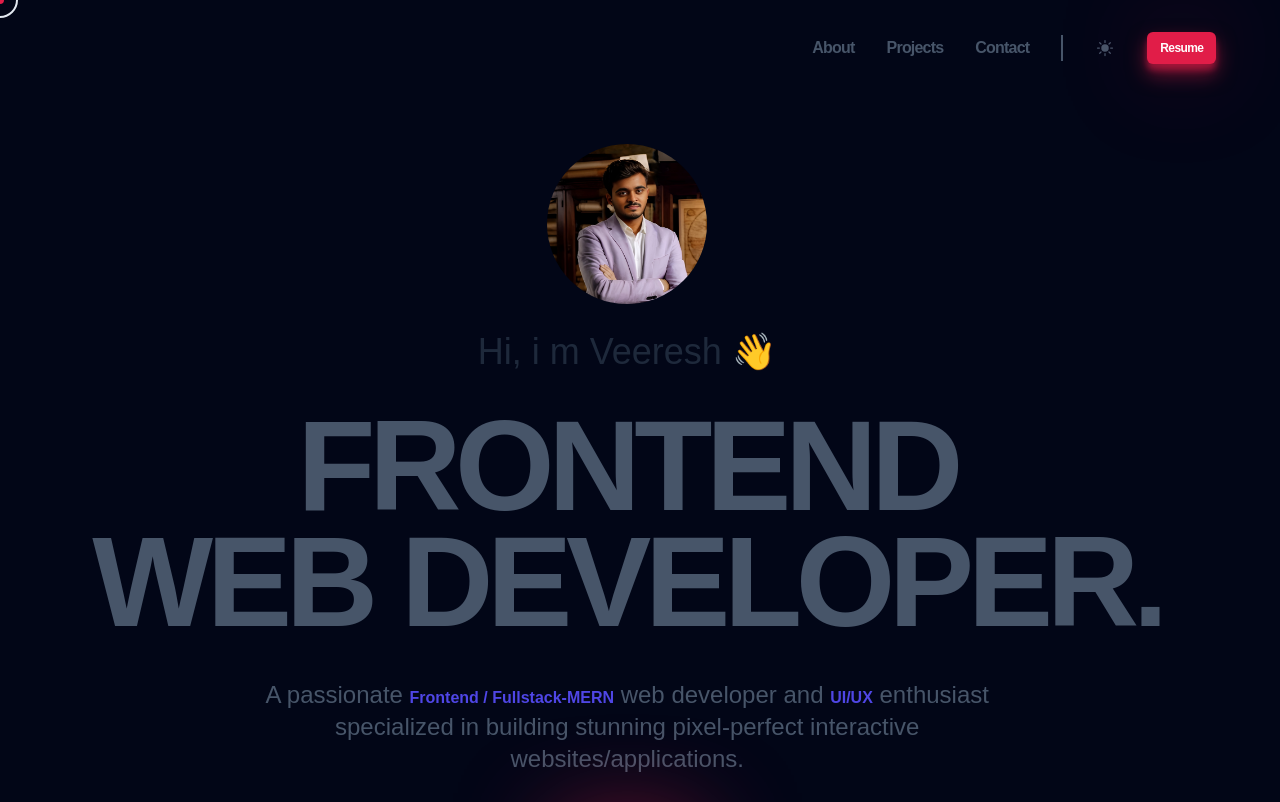
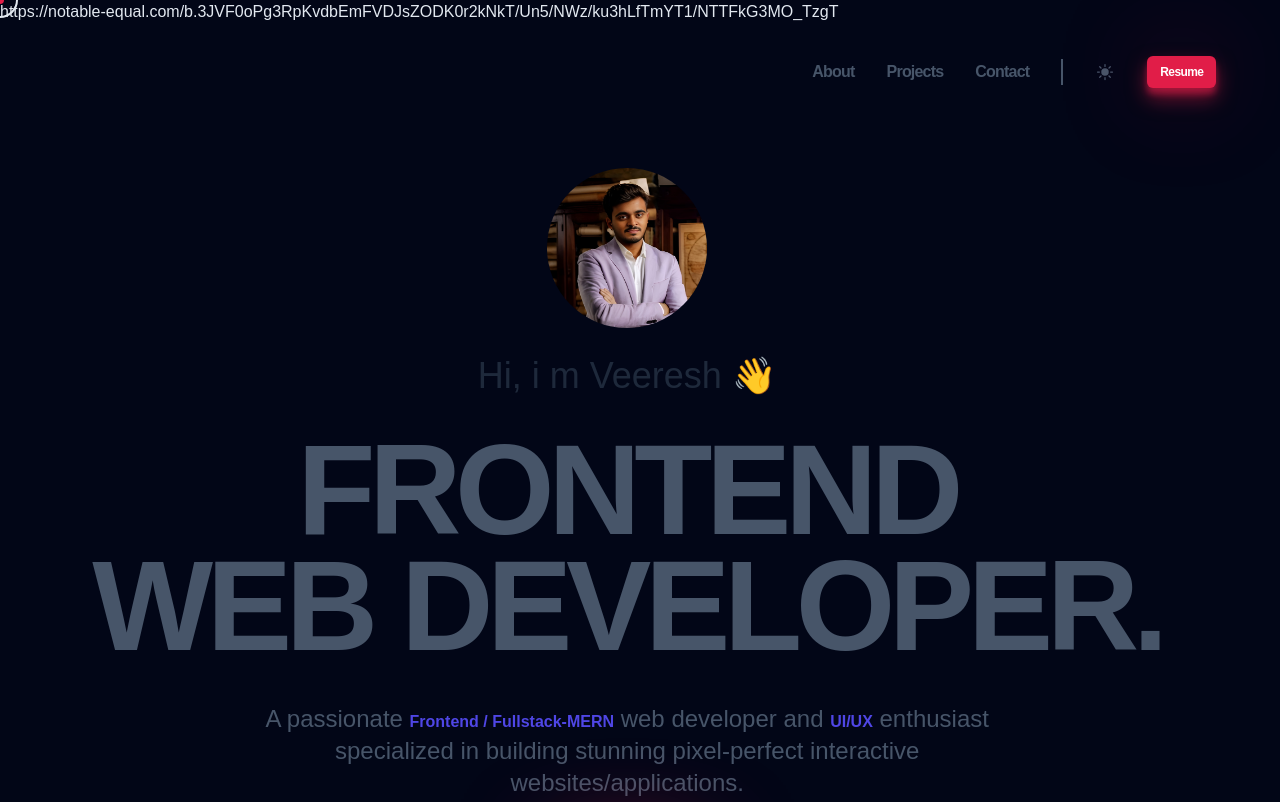
Before and after one commit to Veeresh36/veeresh-bashetti, a website built with Vite: page index.html in a window 1280 px wide. Shown: the top 802 px of the page. Built offline with nearby package versions, Linux system fonts and the light colour scheme.

Commit message:
ads link added

```diff
--- a/index.html
+++ b/index.html
@@ -36,6 +36,11 @@
 
     <!-- hilltopads verification link -->
     <meta name="c9eb523a50b0f301c86baa27b5f5eb17cf07d206" content="c9eb523a50b0f301c86baa27b5f5eb17cf07d206" />
+
+    <!-- hilltopads verification link -->
+    https://notable-equal.com/b.3JVF0oPg3RpKvdbEmFVDJsZODK0r2kNkT/Un5/NWz/ku3hLfTmYT1/NTTFkG3MO_TzgT
+
+
 
     <!-- ✅ Structured Data JSON-LD -->
     <script type="application/ld+json">
```
